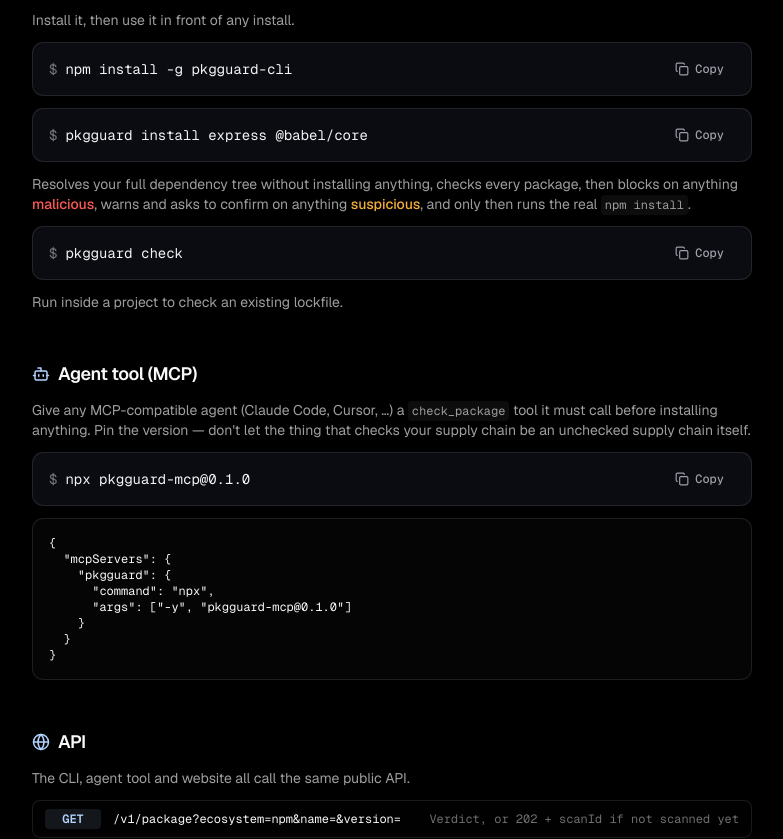
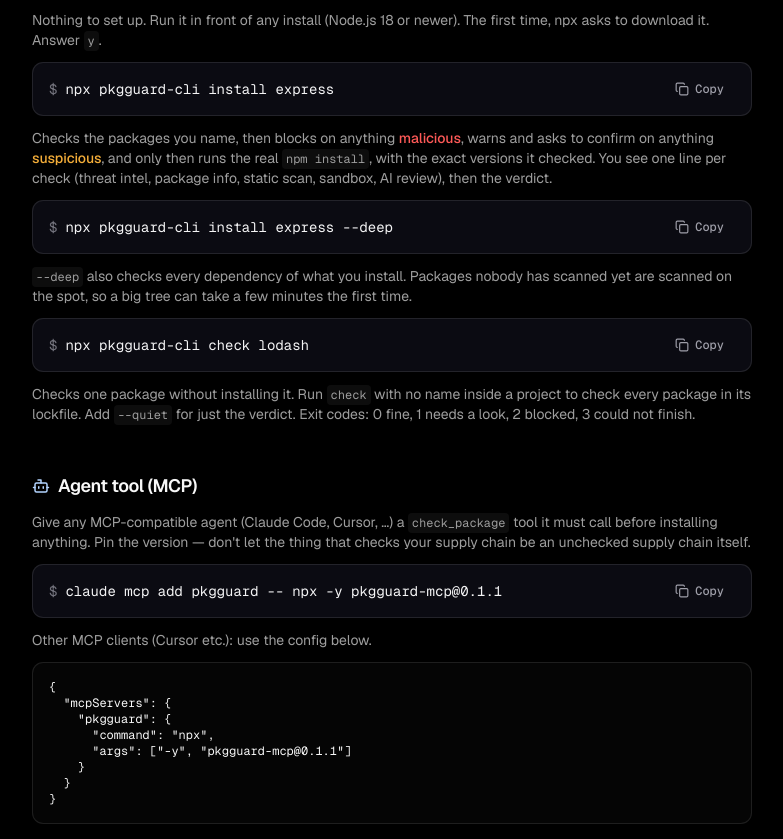
Before and after one commit to mahirabidi12/Vault, a Next.js app in the folder web/: page /docs in a window 1280 px wide. Shown: the part 420-1259 px from the top of the page, without its empty margins (248-1031 px from the left). Built offline with nearby package versions, Linux system fonts and the light colour scheme.

Commit message:
Web: remove scroll settling, page stops where you stop

```diff
--- a/web/src/app/docs/page.tsx
+++ b/web/src/app/docs/page.tsx
@@ -28,17 +28,28 @@
       </div>
 
       <Section id="cli" icon={Terminal} title="CLI">
-        <p className="text-sm text-muted-foreground">Install it, then use it in front of any install.</p>
-        <TerminalBlock command="npm install -g pkgguard-cli" />
-        <TerminalBlock command="pkgguard install express @babel/core" />
         <p className="text-sm text-muted-foreground">
-          Resolves your full dependency tree without installing anything, checks every package, then blocks
-          on anything <span className="font-medium text-malicious">malicious</span>, warns and asks to confirm
-          on anything <span className="font-medium text-suspicious">suspicious</span>, and only then runs the
-          real <code className="rounded bg-muted px-1 py-0.5 text-xs">npm install</code>.
+          Nothing to set up. Run it in front of any install (Node.js 18 or newer). The first time, npx asks to
+          download it. Answer <code className="rounded bg-muted px-1 py-0.5 text-xs">y</code>.
         </p>
-        <TerminalBlock command="pkgguard check" label="$" />
-        <p className="text-sm text-muted-foreground">Run inside a project to check an existing lockfile.</p>
+        <TerminalBlock command="npx pkgguard-cli install express" />
+        <p className="text-sm text-muted-foreground">
+          Checks the packages you name, then blocks on anything <span className="font-medium text-malicious">malicious</span>,
+          warns and asks to confirm on anything <span className="font-medium text-suspicious">suspicious</span>, and only then
+          runs the real <code className="rounded bg-muted px-1 py-0.5 text-xs">npm install</code>, with the exact versions it
+          checked. You see one line per check (threat intel, package info, static scan, sandbox, AI review), then the verdict.
+        </p>
+        <TerminalBlock command="npx pkgguard-cli install express --deep" />
+        <p className="text-sm text-muted-foreground">
+          <code className="rounded bg-muted px-1 py-0.5 text-xs">--deep</code> also checks every dependency of what you install.
+          Packages nobody has scanned yet are scanned on the spot, so a big tree can take a few minutes the first time.
+        </p>
+        <TerminalBlock command="npx pkgguard-cli check lodash" />
+        <p className="text-sm text-muted-foreground">
+          Checks one package without installing it. Run <code className="rounded bg-muted px-1 py-0.5 text-xs">check</code> with
+          no name inside a project to check every package in its lockfile. Add <code className="rounded bg-muted px-1 py-0.5 text-xs">--quiet</code> for
+          just the verdict. Exit codes: 0 fine, 1 needs a look, 2 blocked, 3 could not finish.
+        </p>
       </Section>
 
       <Section id="mcp" icon={Bot} title="Agent tool (MCP)">
@@ -47,13 +58,14 @@
           it must call before installing anything. Pin the version — don&apos;t let the thing that checks your
           supply chain be an unchecked supply chain itself.
         </p>
-        <TerminalBlock command="npx pkgguard-mcp@0.1.0" />
+        <TerminalBlock command="claude mcp add pkgguard -- npx -y pkgguard-mcp@0.1.1" label="$" />
+        <p className="text-sm text-muted-foreground">Other MCP clients (Cursor etc.): use the config below.</p>
         <pre className="overflow-x-auto rounded-xl border border-border bg-muted/40 p-4 text-xs">
 {`{
   "mcpServers": {
     "pkgguard": {
       "command": "npx",
-      "args": ["-y", "pkgguard-mcp@0.1.0"]
+      "args": ["-y", "pkgguard-mcp@0.1.1"]
     }
   }
 }`}
@@ -62,18 +74,21 @@
 
       <Section id="api" icon={Globe} title="API">
         <p className="text-sm text-muted-foreground">
-          The CLI, agent tool and website all call the same public API.
+          The CLI, agent tool and website all call the same public API, at{" "}
+          <code className="rounded bg-muted px-1 py-0.5 text-xs">https://632dcqt3l3.execute-api.ap-south-1.amazonaws.com</code>.
+          No key is needed.
         </p>
         <div className="flex flex-col gap-2 font-mono text-xs">
           <ApiRow method="GET" path="/v1/package?ecosystem=npm&name=&version=" desc="Verdict, or 202 + scanId if not scanned yet" />
           <ApiRow method="POST" path="/v1/check" desc='Batch check — body: {"packages": [{ecosystem,name,version}]}, max 200 per request' />
+          <ApiRow method="GET" path="/v1/report?ecosystem=npm&name=&version=" desc="Full report of a finished scan (exact version)" />
           <ApiRow method="GET" path="/v1/scans/{scanId}" desc="Poll a scan in progress" />
           <ApiRow method="GET" path="/v1/package/versions?ecosystem=npm&name=" desc="All scanned versions of a package" />
           <ApiRow method="GET" path="/v1/feed" desc="Recent malicious / suspicious verdicts" />
         </div>
         <p className="text-xs text-muted-foreground">
-          Anonymous lookups are allowed with strict rate limits. Sign up for an API key for higher limits
-          (coming soon).
+          Open for now, with no sign-up. Scanning a package nobody has checked before takes a minute or two, so
+          the first lookup can answer 202 and you poll until it finishes. Personal API keys with quotas are planned.
         </p>
       </Section>
 
--- a/web/src/app/layout.tsx
+++ b/web/src/app/layout.tsx
@@ -41,6 +41,9 @@
       data-scroll-behavior="smooth"
       className={`${geistSans.variable} ${geistMono.variable} ${spaceGrotesk.variable} h-full antialiased`}
     >
+      <head>
+        <script dangerouslySetInnerHTML={{ __html: "history.scrollRestoration='manual'" }} />
+      </head>
       <body className="min-h-full flex flex-col bg-background text-foreground">
         <Providers>
           <SiteHeader />
--- a/web/src/components/home/get-started.tsx
+++ b/web/src/components/home/get-started.tsx
@@ -1,7 +1,6 @@
 import Link from "next/link";
 import { TerminalBlock } from "@/components/terminal-block";
 import { Reveal } from "@/components/reveal";
-import { SpotlightCard } from "@/components/spotlight-card";
 import { TerminalDemo, type DemoLine } from "@/components/home/terminal-demo";
 import { DemoClockProvider } from "@/components/home/demo-clock";
 import { Badge } from "@/components/ui/badge";
@@ -80,6 +79,7 @@
       "Malicious is blocked, suspicious asks first, clean installs.",
     ],
     cta: "CLI setup",
+    accent: "96,165,250",
     demos: CLI_DEMOS,
     demoTitle: "pkgguard",
   },
@@ -88,14 +88,15 @@
     badge: "For your AI agent",
     title: "Agent tool (MCP)",
     tagline: "Gives Claude Code, Cursor or any MCP client a check it can't skip.",
-    command: "npx pkgguard-mcp@0.1.0",
-    label: "run",
+    command: "claude mcp add pkgguard -- npx -y pkgguard-mcp@0.1.1",
+    label: "$",
     steps: [
-      "Add the server to your MCP client config.",
-      "The agent gets a check_package tool.",
-      "It asks PkgGuard before installing anything.",
+      "Run the command once to add PkgGuard to Claude Code.",
+      "Ask your agent to install a package as usual.",
+      "It checks PkgGuard first: malicious is refused, clean goes ahead.",
     ],
     cta: "Agent setup",
+    accent: "167,139,250",
     demos: MCP_DEMOS,
     demoTitle: "claude code",
   },
@@ -105,46 +106,63 @@
 
 export function GetStarted() {
   return (
-    <section id="get-started" className="mx-auto w-full max-w-4xl scroll-mt-20 px-4 py-14 sm:px-6 sm:py-20">
-      <Reveal className="mx-auto mb-10 max-w-2xl text-center">
+    <section id="get-started" data-snap className="mx-auto flex min-h-[100svh] w-full max-w-6xl scroll-mt-0 flex-col justify-center px-4 py-16 sm:px-8">
+      <Reveal className="mx-auto mb-8 max-w-2xl text-center">
         <p className="kicker text-brand">Get started in one line</p>
-        <h2 className="mt-3 text-[clamp(1.9rem,4.2vw,3rem)] font-semibold leading-[1.05] tracking-[-0.04em]">
+        <h2 className="mt-3 text-[clamp(1.8rem,3.8vw,2.8rem)] font-semibold leading-[1.05] tracking-[-0.04em]">
           Guard every install, from your terminal or your agent.
         </h2>
       </Reveal>
 
-      <DemoClockProvider lengths={LENGTHS} className="grid gap-5 md:grid-cols-2">
+      <DemoClockProvider lengths={LENGTHS} className="grid gap-5 lg:grid-cols-2">
         {CARDS.map((c, idx) => (
           <Reveal key={c.title} delay={idx * 120}>
-          <SpotlightCard beam className="h-full">
-          <div className="flex h-full flex-col gap-3.5 p-4 sm:p-5">
-            <div className="flex items-center justify-between">
-              <span className="flex size-8 items-center justify-center rounded-lg border border-border bg-background">
-                <c.icon className="size-4" />
+            <div
+              className="group relative h-full overflow-hidden rounded-3xl p-px transition-transform duration-500 hover:-translate-y-1"
+              style={{ background: `linear-gradient(160deg, rgba(${c.accent},0.55), rgba(255,255,255,0.08) 35%, rgba(255,255,255,0.04) 70%, rgba(${c.accent},0.25))` }}
+            >
+              <div className="relative isolate flex h-full flex-col gap-3 overflow-hidden rounded-[calc(1.5rem-1px)] bg-[#06070a] p-4 sm:p-5">
+                <div
+                  aria-hidden
+                  className="blob-drift pointer-events-none absolute -right-16 -top-20 -z-10 size-56 rounded-full blur-3xl"
+                  style={{ background: `rgba(${c.accent},0.16)` }}
+                />
+                <div className="flex items-center gap-3">
+                  <span
+                    className="flex size-10 shrink-0 items-center justify-center rounded-xl border"
+                    style={{ borderColor: `rgba(${c.accent},0.45)`, background: `rgba(${c.accent},0.12)`, color: `rgb(${c.accent})` }}
+                  >
+                    <c.icon className="size-5" />
                   </span>
-              <Badge variant="outline">{c.badge}</Badge>
+                  <div className="min-w-0 flex-1">
+                    <h3 className="text-lg font-semibold leading-tight tracking-tight">{c.title}</h3>
+                    <p className="line-clamp-2 text-xs leading-snug text-muted-foreground">{c.tagline}</p>
                   </div>
-            <div className="flex flex-col gap-1.5">
-              <h3 className="text-lg font-semibold tracking-tight">{c.title}</h3>
-              <p className="text-[13px] leading-snug text-muted-foreground">{c.tagline}</p>
+                  <Badge variant="outline" className="hidden shrink-0 sm:inline-flex">{c.badge}</Badge>
                 </div>
-            <TerminalBlock command={c.command} label={c.label} className="gap-2 px-3 py-2 text-[12.5px]" />
-            <TerminalDemo scenarios={c.demos} title={c.demoTitle} />
-            <ol className="flex flex-col gap-1.5">
-              {c.steps.map((s, i) => (
-                <li key={s} className="flex items-start gap-2.5 text-[13px] text-foreground/80">
-                  <span className="mt-px flex size-4.5 shrink-0 items-center justify-center rounded-full border border-border font-mono text-[10px] text-muted-foreground">
+
+                <TerminalBlock command={c.command} label={c.label} wrap className="gap-3 px-4 py-3.5 text-[15px] leading-snug" />
+                <TerminalDemo scenarios={c.demos} title={c.demoTitle} height={220} />
+
+                <ol className="grid gap-2 sm:grid-cols-3">
+                  {c.steps.map((st, i) => (
+                    <li key={st} className="flex items-start gap-2 rounded-xl border border-white/8 bg-white/[0.03] p-2.5 text-[12px] leading-snug text-foreground/80 transition-colors group-hover:border-white/15">
+                      <span
+                        className="flex size-5 shrink-0 items-center justify-center rounded-full font-mono text-[10px] font-semibold"
+                        style={{ background: `rgba(${c.accent},0.18)`, color: `rgb(${c.accent})` }}
+                      >
                         {i + 1}
                       </span>
-                  {s}
+                      {st}
                     </li>
                   ))}
                 </ol>
-            <Link href="/docs" className="mt-auto inline-flex w-fit items-center gap-1 text-sm font-medium hover:underline">
+
+                <Link href="/docs" className="inline-flex w-fit items-center gap-1 text-xs font-medium text-muted-foreground transition-colors hover:text-foreground">
                   {c.cta} <ArrowRight className="size-3.5" />
                 </Link>
               </div>
-          </SpotlightCard>
+            </div>
           </Reveal>
         ))}
       </DemoClockProvider>
--- a/web/src/components/site-footer.tsx
+++ b/web/src/components/site-footer.tsx
@@ -29,7 +29,7 @@
 export function SiteFooter() {
   const home = usePathname() === "/";
   return (
-    <footer className={cn("relative isolate z-20 overflow-hidden", home ? "-mt-24" : "mt-16")}>
+    <footer data-snap={home ? "" : undefined} className={cn("relative isolate z-20 overflow-hidden", home ? "-mt-24" : "mt-16")}>
       {/* melts the page into the footer instead of cutting it off */}
       <div aria-hidden className="pointer-events-none absolute inset-x-0 top-0 -z-10 h-full bg-gradient-to-b from-transparent via-[#05060a]/70 to-[#05060a]" />
       <div
--- a/web/src/components/smooth-scroll.tsx
+++ b/web/src/components/smooth-scroll.tsx
@@ -25,6 +25,12 @@
 
 /** Slows and smooths mouse-wheel and trackpad scrolling so the page glides at a gentle, capped speed. */
 export function SmoothScroll() {
+  React.useEffect(() => {
+    // A refresh always starts at the top of the page.
+    const nav = performance.getEntriesByType("navigation")[0] as PerformanceNavigationTiming | undefined;
+    if (nav?.type === "reload" && !window.location.hash) window.scrollTo({ top: 0, behavior: "instant" });
+  }, []);
+
   React.useEffect(() => {
     if (window.matchMedia("(prefers-reduced-motion: reduce)").matches) return;
     if (window.matchMedia("(pointer: coarse)").matches) return;
--- a/web/src/components/terminal-block.tsx
+++ b/web/src/components/terminal-block.tsx
@@ -5,10 +5,13 @@
   command,
   label,
   className,
+  wrap,
 }: {
   command: string;
   label?: string;
   className?: string;
+  /** Let a long command wrap onto a second line instead of scrolling sideways. */
+  wrap?: boolean;
 }) {
   return (
     <div
@@ -17,9 +20,9 @@
         className
       )}
     >
-      <div className="flex min-w-0 items-center gap-2 overflow-x-auto">
+      <div className={cn("flex min-w-0 gap-2", wrap ? "items-start" : "items-center overflow-x-auto")}>
         <span className="shrink-0 select-none text-zinc-500">{label ?? "$"}</span>
-        <code className="whitespace-pre text-zinc-100">{command}</code>
+        <code className={cn("text-zinc-100", wrap ? "whitespace-pre-wrap break-words" : "whitespace-pre")}>{command}</code>
       </div>
       <CopyButton
         value={command}
```
Also changed, not shown: web/src/app/page.tsx (+4 -4 lines), 1 other file (tests, documents, lock files or other folders). Lines whose indentation alone changed are shown as unchanged.
